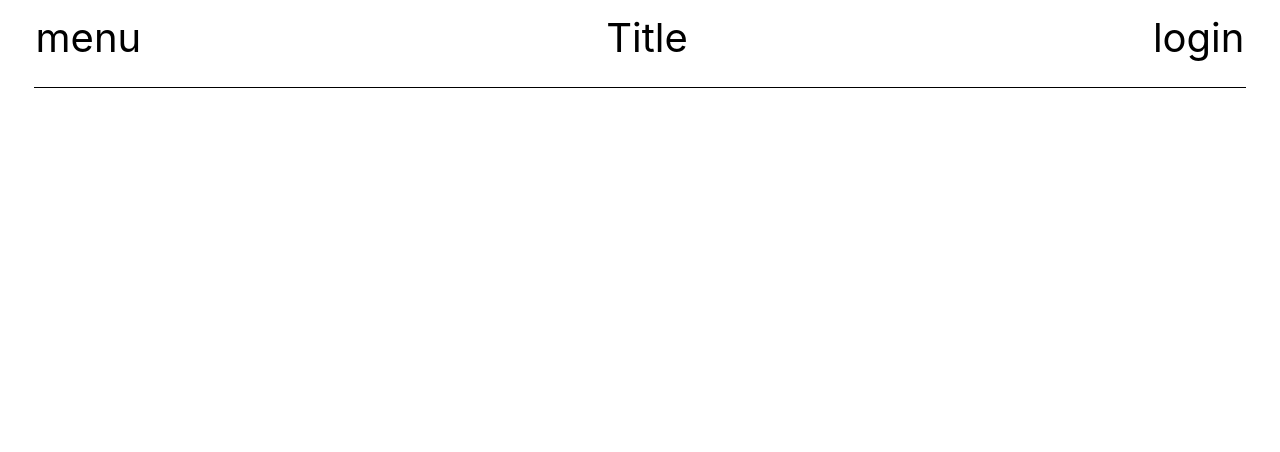
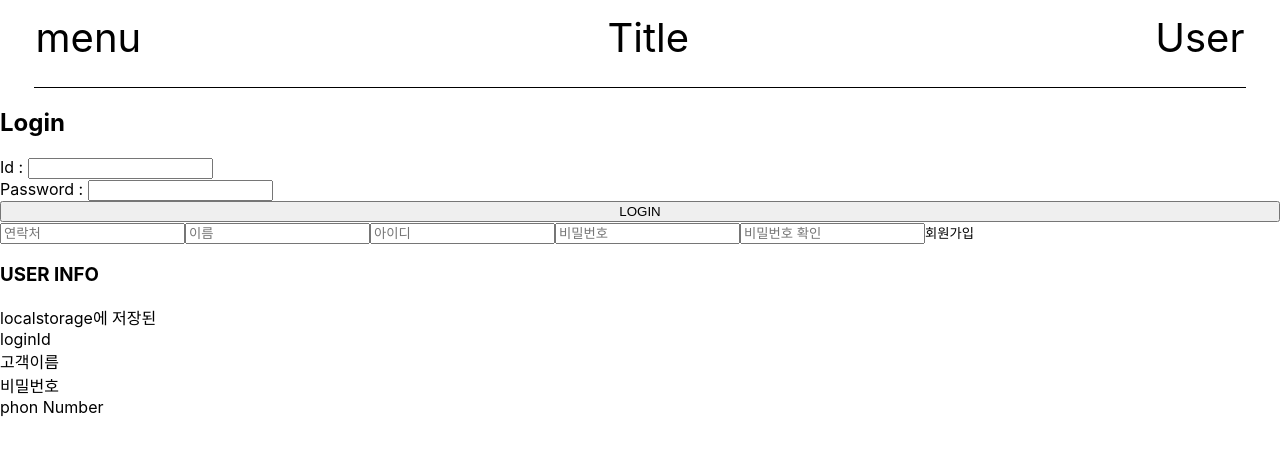
Before and after one commit to yeeahG/Final_Project, a React (Create React App) app in the folder login/: page /user in a window 1280 px wide. Shown: the top 452 px of the page. Built offline with nearby package versions, Linux system fonts and the light colour scheme.

Commit message:
[Login, Signup]

```diff
--- a/login/src/App.js
+++ b/login/src/App.js
@@ -4,6 +4,8 @@ import Menu from './pages/Menu'
 import Login from './pages/Login'
 import Home from './pages/Home'
 import './App.css';
+import Signup from './pages/Signup';
+import User from './pages/User';
 
 function App() {
   return (
@@ -15,7 +17,9 @@ function App() {
 
         <Routes>
           <Route path="/" element={<Home />}></Route>
+          <Route path="/user" element={<User />}></Route>
           <Route path="/login" element={<Login />}></Route>
+          <Route path="/signup" element={<Signup />}></Route>
         </Routes>
       </BrowserRouter>
     </div>
--- a/login/src/pages/Login.js
+++ b/login/src/pages/Login.js
@@ -1,25 +1,94 @@
-import React from 'react'
+import React, { useState } from 'react'
 import './Login.css'
+import UserLogin from './UserLogin';
 
 const Login = () => {
+  const adminUser = {
+    /*
+    email: "admin@admin.com",
+    password: "admin",
+    */
+   /*
+   id: sessionStorage.getItem("signinId"),
+   password: sessionStorage.getItem("signinPassword"),
+   */
+
+   id: localStorage.getItem("signinId"),
+   password: localStorage.getItem("signinPassword"),
+  }
+  /*
+  console.log(sessionStorage.getItem("signinId"));
+  console.log(sessionStorage.getItem("users"));
+  */
+
+  console.log(localStorage.getItem("signinId"));
+  console.log(localStorage.getItem("users"));
+
+  const [user, setUser]= useState({name: "", id:""});
+  const [error, setError]=useState("");
+
+  const Login = details => {
+    console.log(details);
+
+    if (details.id == adminUser.id && details.password == adminUser.password) {
+      console.log("logged in");
+      setUser({
+        name: details.name,
+        id: details.id
+    });
+    } else {
+    console.log("Details do not match");
+    setError("Details do not match")
+    }
+  }
+
+  const Logout = () => {
+    console.log("log out");
+    setUser({name: "", id: ""});
+  }
+
+
   return (
+  // <div className='login__container'>
+  //   <div className='login__form'>
+
+  //     <div className='login__input'>
+  //       <label>ID </label>
+  //       <input type="text" name='id' id='id'></input>
+
+  //       <label>PW </label>
+  //       <input type="password" name='password' id='password'></input>
+  //     </div>
+
+  //     <div className='login__btn'>
+  //       <button type='submit'>Login</button>
+  //     </div>
+  //   </div>
+
+  //   <div>
+  //   </div>
+  // </div>
+
   <div className='login__container'>
-    <div className='login__form'>
+    {(user.id != "") ? (
+      <div className='welcome'>
+        <h2>Welcome, <span>{user.id}</span></h2>
+        <button onClick={Logout}>
+          <a href="/LoginSignin/LoginForm">
+            Logout
+          </a>
+        </button>
+        <button>
+          <a href="/">
+            Home
+          </a>
+        </button>
+      </div>
+    )  : (
+      <UserLogin Login={Login} error={error}/>
+    )}
+  </div>
 
-      <div className='login__input'>
-        <label>ID </label>
-        <input type="text" name='id' id='id'></input>
-
-        <label>PW </label>
-        <input type="password" name='password' id='password'></input>
-      </div>
-
-      <div className='login__btn'>
-        <button type='submit'>Login</button>
-      </div>
-    </div>
-
-  </div>
   )
 }
 
--- a/login/src/pages/Menu.js
+++ b/login/src/pages/Menu.js
@@ -22,7 +22,7 @@ const Menu = () => {
                 <a  href='/'>Title</a>
             </button>
             <button id='login-btn'>
-                <a href='/login'>login</a>
+                <a href='/user'>User</a>
             </button>
         </div>
 
--- /dev/null
+++ b/login/src/pages/Signup.js
@@ -0,0 +1,101 @@
+import React, { useState } from 'react'
+import { useNavigate } from 'react-router-dom';
+
+const Signup = () => {
+    let [phoneNumber, setPhoneNumber] = useState("");
+    let [username, setUsername] = useState("");
+    let [signinId, setSigninId] = useState("");
+    let [signinPassword, setSigninPassword] = useState("");
+
+    let [savedPhoneNumber, setSavedPhoneNumber] = useState("");
+    let [savedUsername, setSavedUsername] = useState("");
+    let [savedSigninId, setSavedSigninId] = useState("");
+    let [savedSigninPassword, setSavedSigninPassword] = useState("");
+
+    let localStorage = window.localStorage;
+
+    const navigate = useNavigate();
+
+
+    const onSubmitSignIn = (e) => {
+        //localstorage
+        localStorage.setItem("phoneNumber", phoneNumber);
+        localStorage.setItem("username", username);
+        localStorage.setItem("signinId", signinId);
+        localStorage.setItem("signinPassword", signinPassword);
+
+        setSavedPhoneNumber(localStorage.getItem("phoneNumber"));
+        setSavedUsername(localStorage.getItem("username"));
+        setSavedSigninId(localStorage.getItem("signinId"));
+        setSavedSigninPassword(localStorage.getItem("signinPassword"));
+
+
+        const userData = {
+        id: localStorage.getItem("signinId"),
+        password: localStorage.getItem("signinPassword"),
+        phone: localStorage.getItem("phoneNumber"),
+        userName: localStorage.getItem("username"),
+        }
+
+        localStorage.setItem("users", JSON.stringify(userData));
+        console.log('user added');
+        alert('가입이 완료되었습니다')
+        //navigate.push('/')
+        //window.location = "/";
+    }
+    console.log(localStorage);
+    console.log(JSON.stringify(localStorage));
+
+
+//   database
+//   const onSubmitSignIn = async () => {
+//     const item = {
+//       phone: localStorage.getItem("phoneNumber"),
+//       user_name: localStorage.getItem("username"),
+//       user_id: localStorage.getItem("signinId"),
+//       user_password: localStorage.getItem("signinPassword")
+//     }
+//     console.log(item);
+
+
+//     const result = await fetch("http://localhost:8090/signup",
+//     {
+//       method:'POST',
+//       body:JSON.stringify(item),
+//       headers: {
+//         "Content-Type":'application/json',
+//         "Accept" : 'application/json'
+//       }
+//     })
+//     result = await result.json()
+//     localStorage.setItem("user-info", JSON.stringify(result))
+//     navigate.push("/add")
+//   }
+
+
+  return (
+    <div className='signContainer'>
+        <input label="연락처" name="phone" placeholder="연락처" onChange={(e) => {setPhoneNumber(e.target.value)}}></input>
+        <input label="이름" name="username" placeholder="이름" onChange={(e) => {setUsername(e.target.value)}}></input>
+        <input label="아이디" name="userId" placeholder="아이디"  onChange={ (e) => {setSigninId(e.target.value)}}></input>
+        <input label="비밀번호" name="password" placeholder="비밀번호" type="password" onChange={(e) => {setSigninPassword(e.target.value)}}></input>
+        <input label="비밀번호 확인" name="passwordConfirm" placeholder="비밀번호 확인" type="password"></input>
+
+        <button onClick={onSubmitSignIn} className='inputBtn'>
+            회원가입
+        </button>
+
+      <div>
+        <h3>USER INFO</h3>
+        localstorage에 저장된<br/>
+        loginId {savedSigninId}<br/>
+        고객이름 {savedUsername}<br/>
+        비밀번호 {savedSigninPassword}<br/>
+        phon Number {savedPhoneNumber}<br/>
+      </div>
+
+    </div>
+  )
+}
+
+export default Signup
--- /dev/null
+++ b/login/src/pages/User.js
@@ -0,0 +1,16 @@
+import React from 'react'
+import Login from './Login'
+import Signup from './Signup'
+import UserLogin from './UserLogin'
+
+const User = () => {
+  return (
+    <div>
+        {/* <UserLogin /> */}
+        <Login />
+        <Signup />
+    </div>
+  )
+}
+
+export default User
--- /dev/null
+++ b/login/src/pages/UserLogin.css
@@ -0,0 +1,5 @@
+.login__form {
+    display: flex;
+    flex-direction: column;
+    justify-content: center;
+}
--- /dev/null
+++ b/login/src/pages/UserLogin.js
@@ -0,0 +1,33 @@
+import React, { useState } from 'react'
+import { useNavigate } from 'react-router-dom';
+
+const UserLogin = ({Login, error}) => {
+    const [details, setDetails] = useState({name:"", password: ""});
+
+    const submitHandler = e => {
+        e.preventDefault();
+
+        Login(details);
+    }
+
+    return (
+    <form onSubmit={submitHandler}>
+        <div className='login__form'>
+            <h2>Login</h2>
+            {(error != "") ? ( <div className='error'>Enter a correct ID and PASSWORD</div> ) : ""}
+            <div className='form-group'>
+                <label htmlFor="id">Id : </label>
+                <input type="text" name='id' id='id' onChange={e => setDetails({...details, id: e.target.value})} value={details.id}/>
+            </div>
+            <div className='form-group'>
+                <label htmlFor="password">Password : </label>
+                <input type="password" name='password' id='password' onChange={e => setDetails({...details, password: e.target.value})} value={details.password}/>
+            </div>
+            <input type="submit" value="LOGIN"/>
+        </div>
+    </form>
+  )
+
+}
+
+export default UserLogin
```
